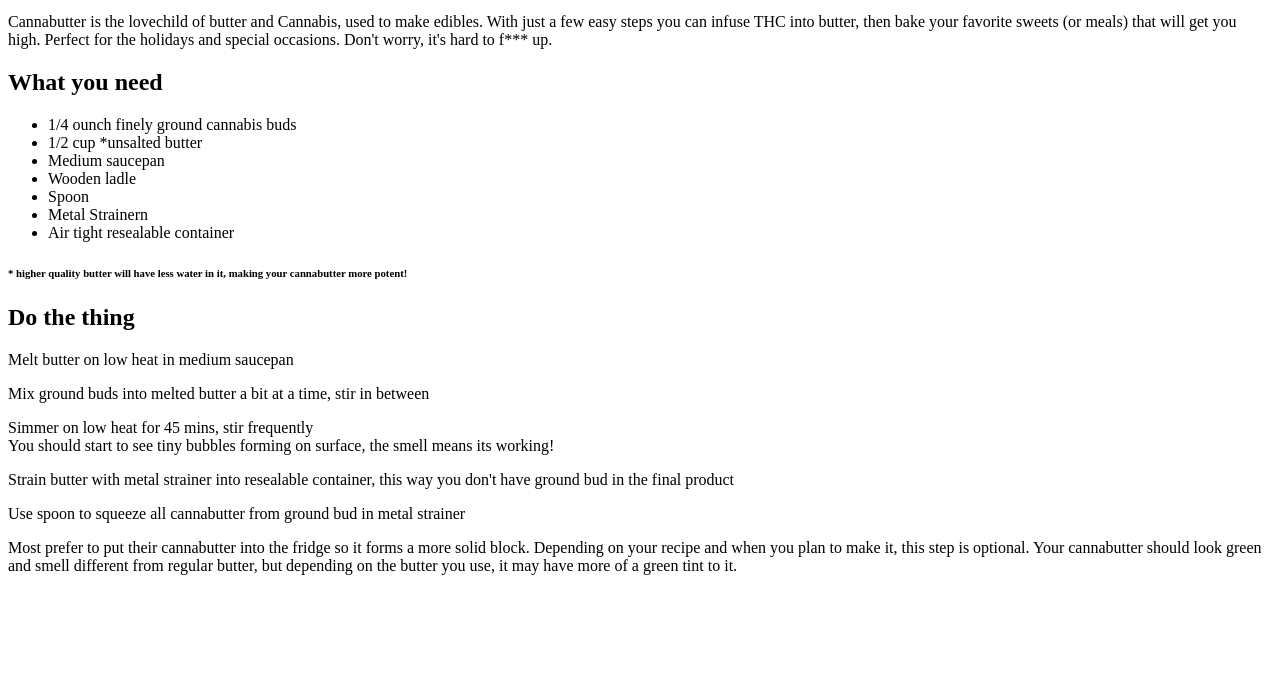
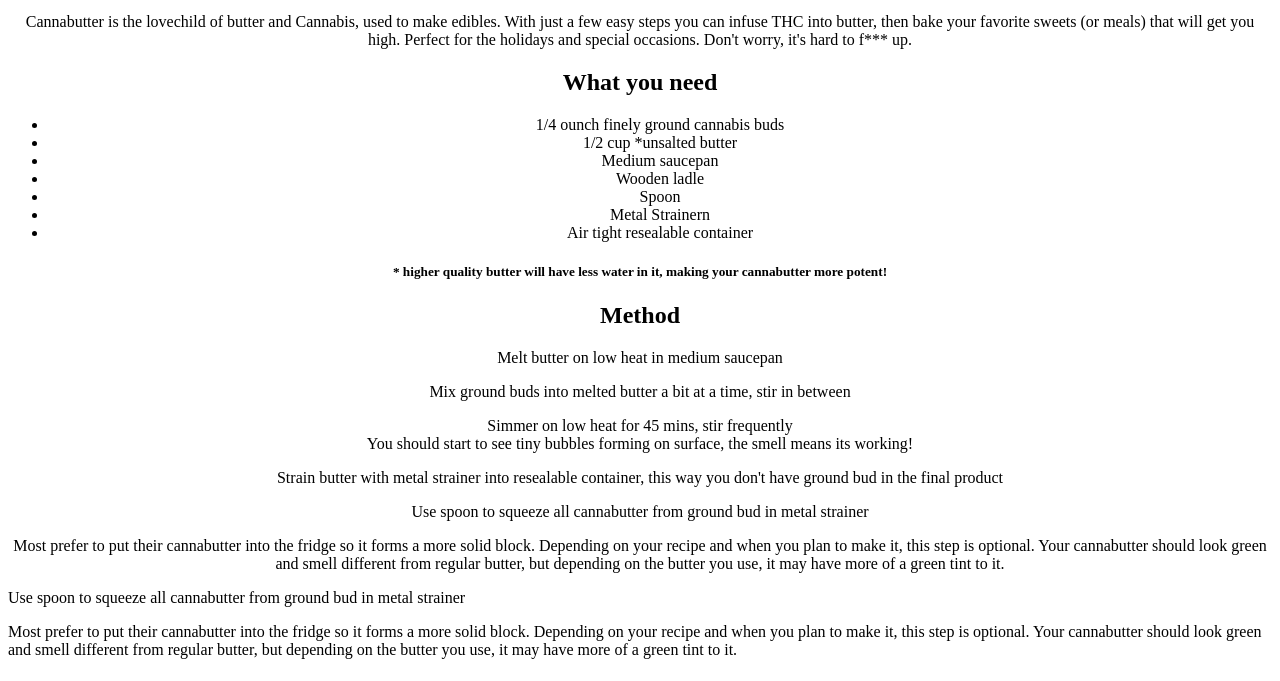
Before and after one commit to bambsy/thatmotherfucker.github.io, a plain HTML site: page recipe.html in a window 1280 px wide. Shown: the part 119-800 px from the top of the page. Drawn offline with Linux system fonts and the light colour scheme.

Commit message:
Update recipe.html
Fixed content

```diff
--- a/recipe.html
+++ b/recipe.html
@@ -8,7 +8,7 @@
      How to Make Cannabutter
     </title>
   </head>
-  <body>
+  <body><center>
     <h1>Easy Cannabutter Recipe</h1>
 <p>
 Having some friends over for a night of laying low, but not too low? Want to liven up your parents evening, but don't want to be there for it? Maybe you just want to treat yourself; sit back and watch a movie with your favorite sweet-tooth munchie. It's always a good time to learn how to make cannabutter!
@@ -30,11 +30,11 @@ Cannabutter is the lovechild of butter and Cannabis, used to make edibles. With
     <li>Air tight resealable container</li>
   </ul>
 <p>
-<h6>* higher quality butter will have less water in it, making your cannabutter more potent!<h6>
+<h5>* higher quality butter will have less water in it, making your cannabutter more potent!<h5>
 </p>
     </section>
 
-<h2>Do the thing</h2>
+<h2>Method</h2>
 <p>
 Melt butter on low heat in medium saucepan
 </p>
@@ -54,6 +54,18 @@ Use spoon to squeeze all cannabutter from ground bud in metal strainer
 <p>
 Most prefer to put their cannabutter into the fridge so it forms a more solid block. Depending on your recipe and when you plan to make it, this step is optional. Your cannabutter should look green and smell different from regular butter, but depending on the butter you use, it may have more of a green tint to it.
 </p>
+</center>
+  </body>
+
+</html>
+
+</p>
+<p>
+Use spoon to squeeze all cannabutter from ground bud in metal strainer
+</p>
+<p>
+Most prefer to put their cannabutter into the fridge so it forms a more solid block. Depending on your recipe and when you plan to make it, this step is optional. Your cannabutter should look green and smell different from regular butter, but depending on the butter you use, it may have more of a green tint to it.
+</p>
 
   </body>
 
```
